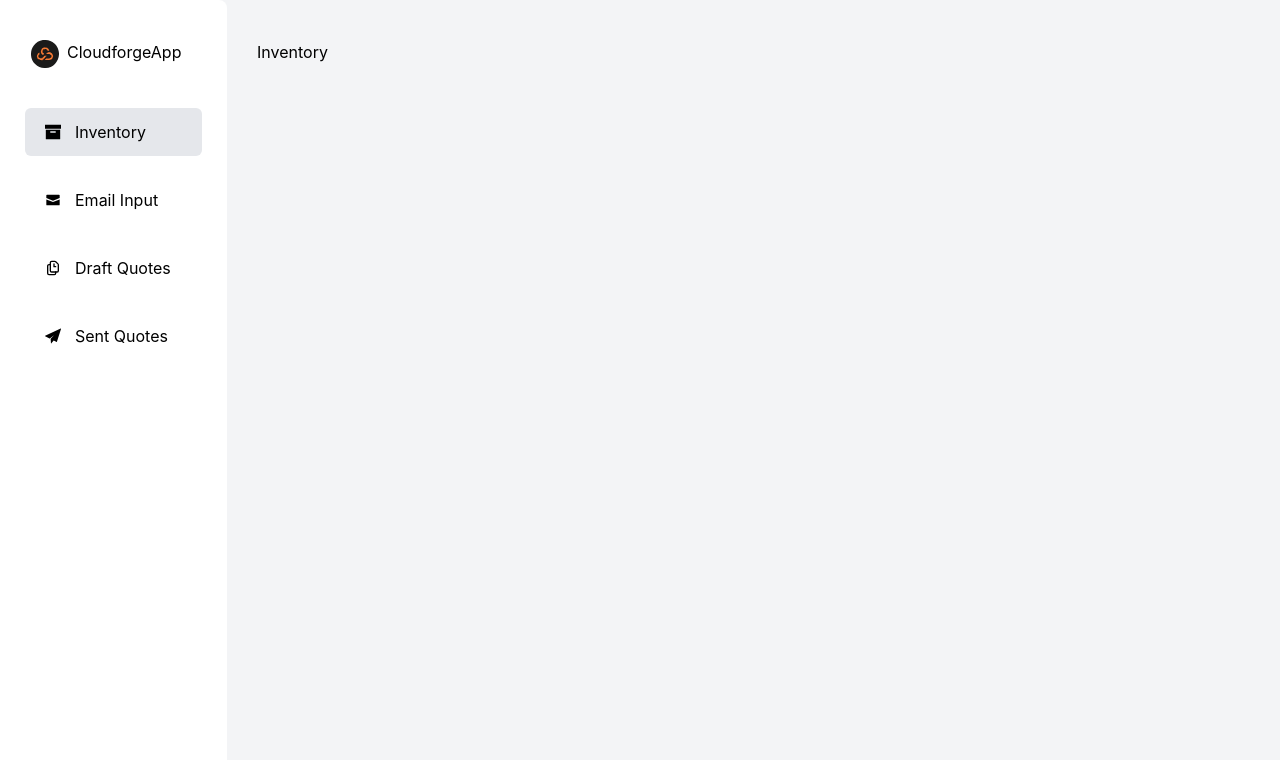
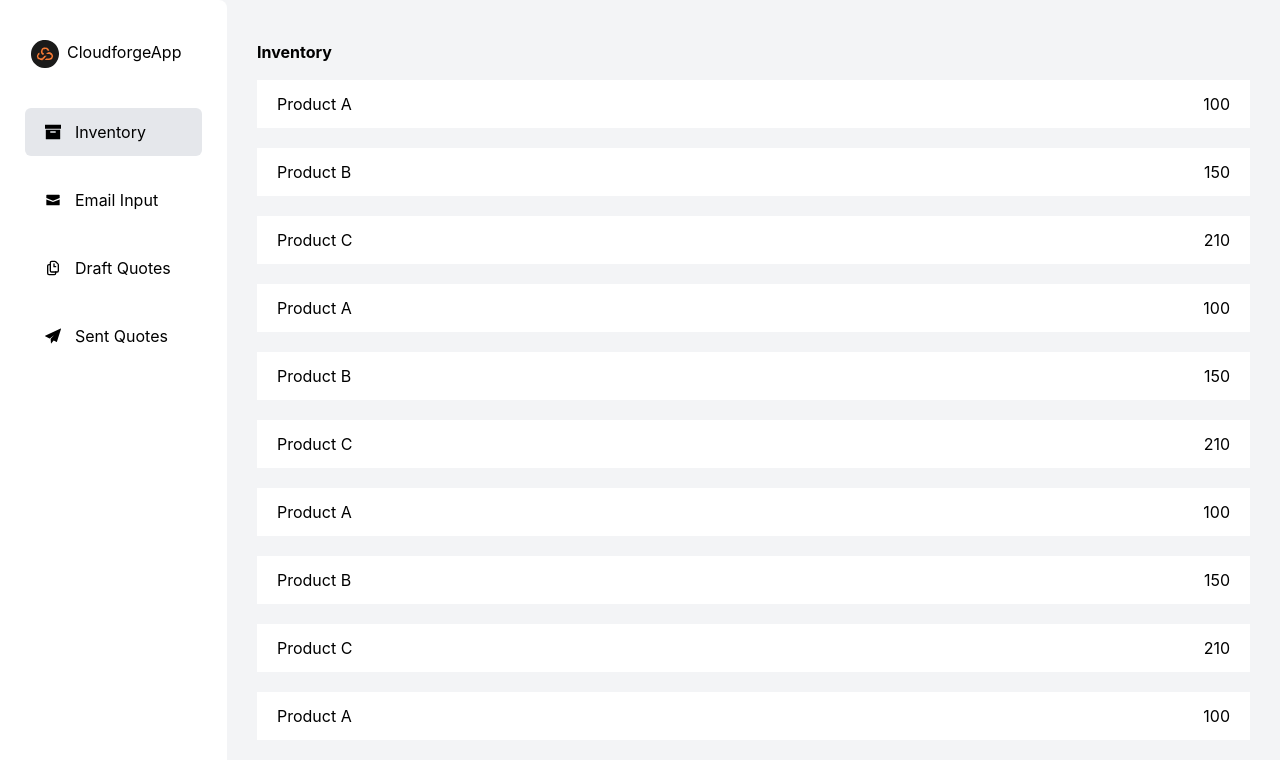
Before and after one commit to Dunridge/cloudforge-app, a React (Create React App) app: page /inventory in a window 1280 px wide. Shown: the top 760 px of the page. Built offline with nearby package versions, Linux system fonts and the light colour scheme.

Commit message:
define-inventory. add the inventory styles

```diff
--- a/src/App.tsx
+++ b/src/App.tsx
@@ -11,7 +11,7 @@ function App() {
     <Router>
       <div className='app flex bg-gray-100 h-screen'>
         <Sidebar />
-        <div className='pt-[40px] pl-[30px]'>
+        <div className='w-full h-screen py-[40px] px-[30px] '>
           <Routes>
             <Route path="/" element={<Dashboard />} />
             <Route path="/inventory" element={<Inventory />} />
--- a/src/components/Inventory.tsx
+++ b/src/components/Inventory.tsx
@@ -1,6 +1,16 @@
+import { useState } from "react";
+import { inventoryItems } from "../utils/data/inventoryItems";
+import InvetoryItem from "./InventoryItem";
 
 export default function Inventory() {
+    const [items, setItems] = useState(inventoryItems);
+
     return (
-        <div>Inventory</div>
+        <div className="flex flex-col h-full">
+            <div className="font-bold">Inventory</div>
+            <div className="flex flex-col gap-[20px] mt-[16px] overflow-y-auto flex-1 no-scrollbar">
+                {items.map((item) => <InvetoryItem key={item.name} name={item.name} quantity={item.quantity} />)}
+            </div>
+        </div>
     )
 }
--- /dev/null
+++ b/src/components/InventoryItem.tsx
@@ -0,0 +1,11 @@
+import { IInventoryItem } from "../utils/interfaces/IInventoryItem";
+
+export default function InvetoryItem({ name, quantity }: IInventoryItem) {
+
+    return (
+        <div className="w-full flex justify-between bg-white px-[20px] py-[12px]">
+            <div>{name}</div>
+            <div>{quantity}</div>
+        </div>
+    );
+}
--- a/src/components/Sidebar.tsx
+++ b/src/components/Sidebar.tsx
@@ -6,7 +6,7 @@ import cloudforgeIcon from '../assets/svg/cloudforge-icon.svg';
 export default function Sidebar() {
 
     return (
-        <div className="w-[227px] py-[40px] px-[25px] rounded-tr-lg rounded-br-lg flex flex-col bg-white">
+        <div className="max-w-[227px] min-w-[227px] py-[40px] px-[25px] rounded-tr-lg rounded-br-lg flex flex-col bg-white">
             <Link to={'/'} className="flex gap-[8px] pl-[6px]">
                 <img src={cloudforgeIcon} width={28} height={28} alt="icon"/>
                 <div className="">CloudforgeApp</div>
--- a/src/index.css
+++ b/src/index.css
@@ -10,3 +10,15 @@ body {
   -webkit-font-smoothing: antialiased;
   -moz-osx-font-smoothing: grayscale;
 }
+
+@layer utilities {
+  /* Hide scrollbar for Chrome, Safari and Opera */
+  .no-scrollbar::-webkit-scrollbar {
+      display: none;
+  }
+ /* Hide scrollbar for IE, Edge and Firefox */
+  .no-scrollbar {
+      -ms-overflow-style: none;  /* IE and Edge */
+      scrollbar-width: none;  /* Firefox */
+}
+}
--- /dev/null
+++ b/src/utils/data/inventoryItems.ts
@@ -0,0 +1,60 @@
+import { IInventoryItem } from "../interfaces/IInventoryItem";
+
+export const inventoryItems: IInventoryItem[] = [
+    {
+        name: 'Product A',
+        quantity: 100
+    },
+    {
+        name: 'Product B',
+        quantity: 150
+    },
+    {
+        name: 'Product C',
+        quantity: 210
+    },
+    {
+        name: 'Product A',
+        quantity: 100
+    },
+    {
+        name: 'Product B',
+        quantity: 150
+    },
+    {
+        name: 'Product C',
+        quantity: 210
+    },
+    {
+        name: 'Product A',
+        quantity: 100
+    },
+    {
+        name: 'Product B',
+        quantity: 150
+    },
+    {
+        name: 'Product C',
+        quantity: 210
+    },
+    {
+        name: 'Product A',
+        quantity: 100
+    },
+    {
+        name: 'Product B',
+        quantity: 150
+    },
+    {
+        name: 'Product C',
+        quantity: 210
+    },
+    {
+        name: 'Product A',
+        quantity: 100
+    },
+    {
+        name: 'Product B',
+        quantity: 150
+    },
+];
--- /dev/null
+++ b/src/utils/interfaces/IInventoryItem.ts
@@ -0,0 +1,5 @@
+
+export interface IInventoryItem {
+    name: string;
+    quantity: number;
+}
```
